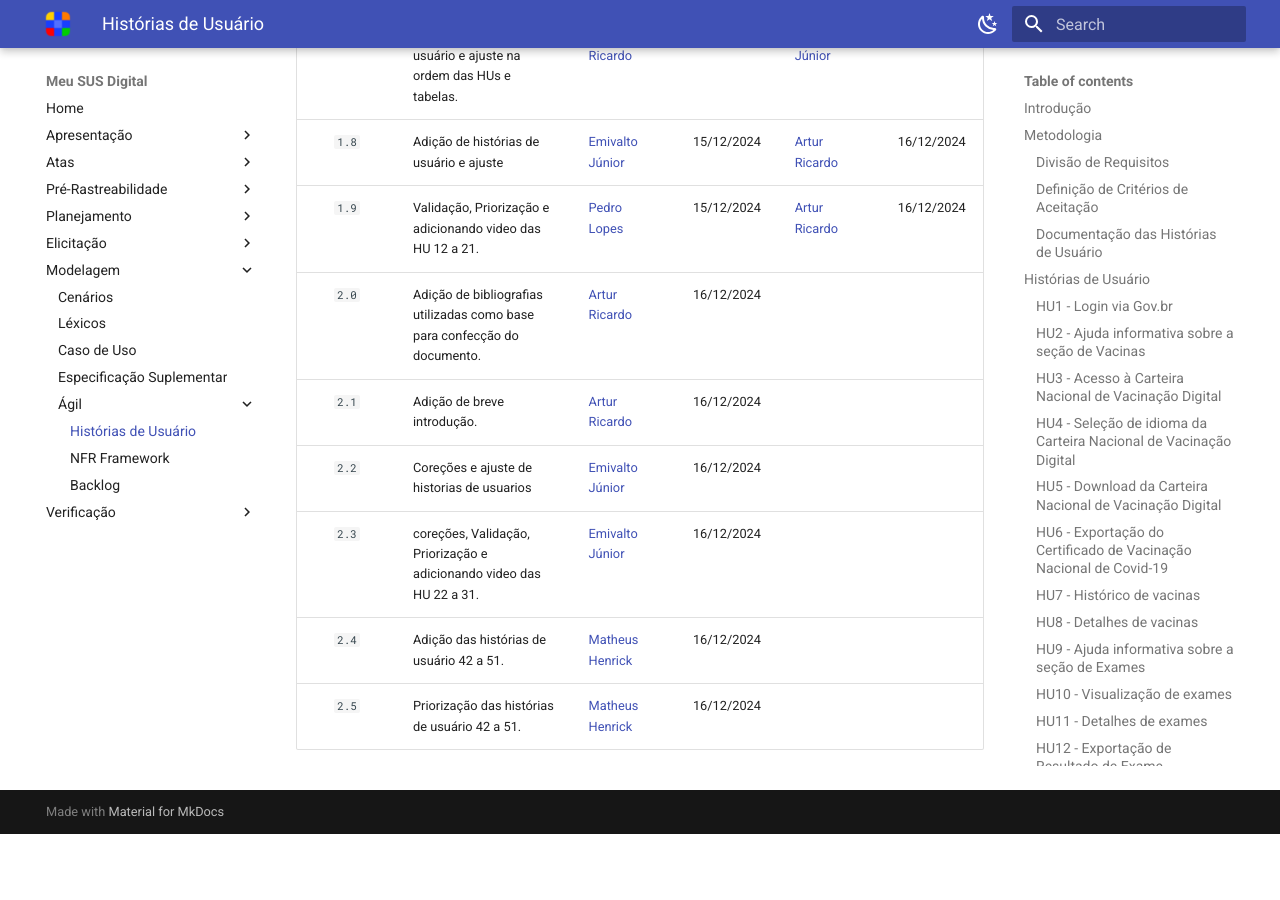
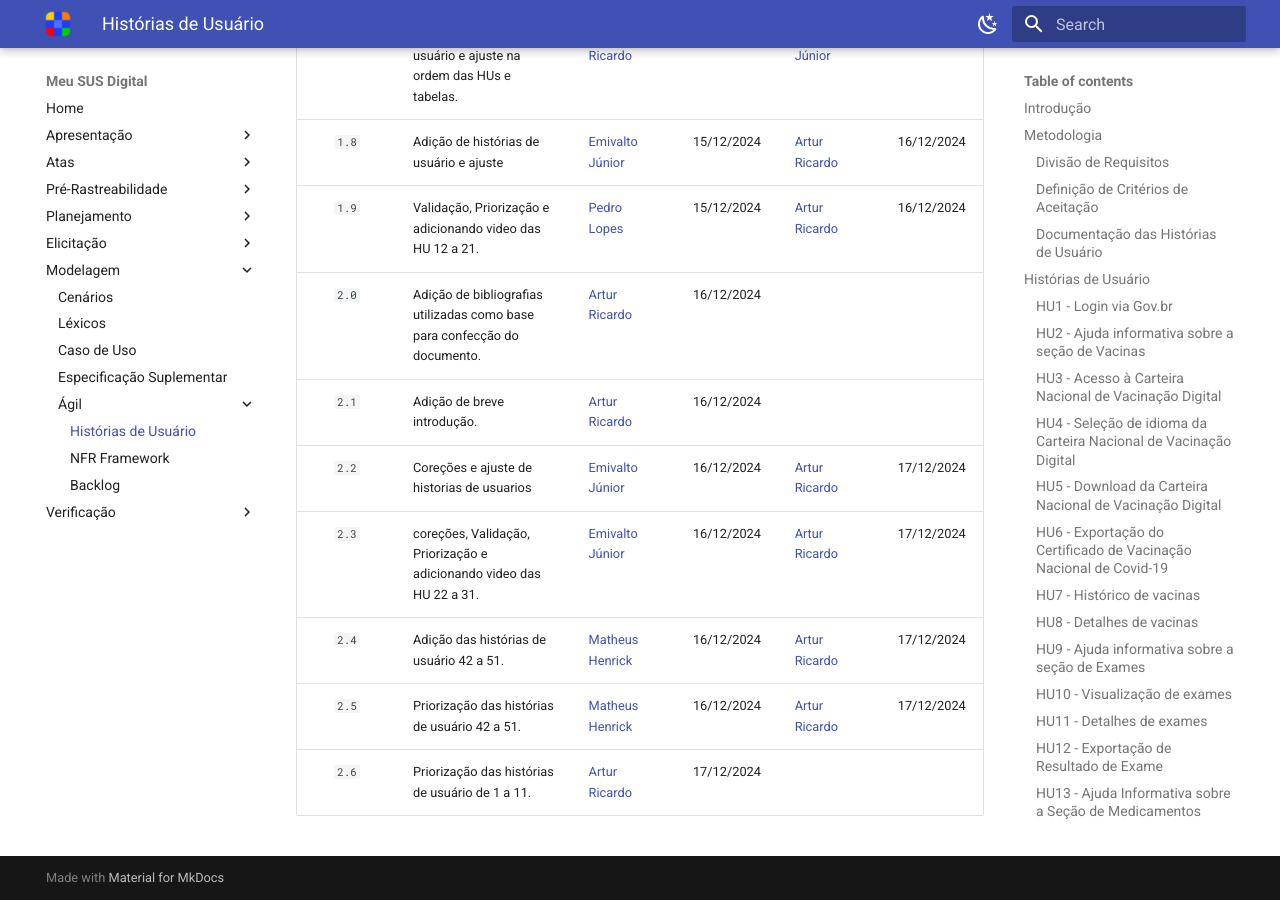
Before and after one commit to Requisitos-de-Software/2024.2-MeuSUSDigital, an MkDocs documentation site: the page built from docs/modelagem-agil/historias-de-usuario.md, in a window 1280 px wide and 900 px high, scrolled down 8740 px. Built offline with MkDocs 1.6.1 and Material for MkDocs 9.7.7, drawn with Linux system fonts in a browser that asks for light colours; before the commit the page ends 9574 px from its top, so only the background shows below that; some of the changed lines change nothing that is shown.

Commit message:
priorização das histórias  de usuário

```diff
--- a/docs/modelagem-agil/historias-de-usuario.md
+++ b/docs/modelagem-agil/historias-de-usuario.md
@@ -104,7 +104,7 @@
     | ------------------------- | ---------------- |
     | **Declaração**            | Eu, _como_ paciente, _desejo_ realizar login por meio de uma conta Gov.br _para_ acessar meus dados no aplicativo. |
     | **Critério de Aceitação** | _Dado que_ o paciente possui uma conta Gov.br, _quando_ acessar a página de login pelo aplicativo, _então_ será possível autenticar-se usando as credenciais Gov.br. |
-    | **Prioridade**            |  |
+    | **Prioridade**            | Muito Alta |
     | **Rastreabilidade**       | [RF1](../elicitacao/requisitos-elicitados.md#RF1) |
 
     <div align="center">
@@ -123,7 +123,7 @@
     | ------------------------- | ------------------------------- |
     | **Declaração**            | Eu, _como_ usuário, _desejo_ obter ajuda informativa sobre a seção de vacinas _para_ esclarecer minhas dúvidas. |
     | **Critério de Aceitação** | _Dado que_ o usuário esteja na seção de Vacinas, _quando_ clicar no botão de ajuda, _então_ será exibida uma página com informações relevantes e úteis sobre vacinas. |
-    | **Prioridade**            | Alta |
+    | **Prioridade**            | Baixa |
     | **Rastreabilidade**       | [RF2](../elicitacao/requisitos-elicitados.md#RF2) |
 
     <div align="center">
@@ -141,7 +141,7 @@
     | ------------------------- | ----------------------------------------------- |
     | **Declaração**            | Eu, _como_ usuário, _desejo_ acessar minha Carteira Nacional de Vacinação Digital _para_ visualizar minhas vacinas. |
     | **Critério de Aceitação** | _Dado que_ o usuário esteja autenticado, _quando_ acessar a seção de vacinação e clicar em "Acessar", _então_ será exibida sua Carteira Nacional de Vacinação Digital. |
-    | **Prioridade**            |  |
+    | **Prioridade**            | Alta |
     | **Rastreabilidade**       | [RF3](../elicitacao/requisitos-elicitados.md#RF3) |
 
     <div align="center">
@@ -159,7 +159,7 @@
     | ------------------------- | ----------------------------------------------------------- |
     | **Declaração**            | Eu, _como_ usuário, _desejo_ selecionar o idioma da minha Carteira Nacional de Vacinação Digital _para_ facilitar sua compreensão em outros países. |
     | **Critério de Aceitação** | _Dado que_ o usuário esteja na seção referente à Carteira Nacional de Vacinação Digital, _quando_ escolher o idioma desejado, _então_ o documento será exibido no idioma selecionado. |
-    | **Prioridade**            |  |
+    | **Prioridade**            | Baixa |
     | **Rastreabilidade**       | [RF4](../elicitacao/requisitos-elicitados.md#RF4) |
 
     <div align="center">
@@ -177,7 +177,7 @@
     | ------------------------- | -------------------------------------------------- |
     | **Declaração**            | Eu, _como_ usuário, _desejo_ realizar o download da minha Carteira Nacional de Vacinação Digital _para_ mantê-la armazenado no meu dispositivo celular. |
     | **Critério de Aceitação** | _Dado que_ o usuário esteja na seção referente à Carteira Nacional de Vacinação Digital, _quando_ clicar no botão de "Exportar documento", _então_ o documento será baixado no formato PDF. |
-    | **Prioridade**            |  |
+    | **Prioridade**            | Alta |
     | **Rastreabilidade**       | [RF5](../elicitacao/requisitos-elicitados.md#RF5) |
 
     <div align="center">
@@ -195,7 +195,7 @@
     | ------------------------- | ----------------------------------------------------------- |
     | **Declaração**            | Eu, _como_ usuário, _desejo_ exportar meu Certificado de Vacinação Nacional de Covid-19 _para_ mantê-lo armazenado no meu dispositivo celular. |
     | **Critério de Aceitação** | _Dado que_ o usuário esteja na seção de Certificado de Vacinação Nacional de Covid-19, _quando_ clicar no botão de exportação, _então_ o certificado será exportado no formato escolhido. |
-    | **Prioridade**            | Alta |
+    | **Prioridade**            | Média |
     | **Rastreabilidade**       | [RF75](../elicitacao/requisitos-elicitados.md#RF75) |
 
     <div align="center">
@@ -213,7 +213,7 @@
     | ------------------------- | -------------------- |
     | **Declaração**            | Eu, _como_ usuário, _desejo_ acessar meu histórico de vacinas _para_ verificar quais já tomei. |
     | **Critério de Aceitação** | _Dado que_ o usuário esteja autenticado, _quando_ acessar a seção de Histórico de vacinas, _então_ será exibida a lista de vacinas recebidas. |
-    | **Prioridade**            |  |
+    | **Prioridade**            | Média |
     | **Rastreabilidade**       | [RF6](../elicitacao/requisitos-elicitados.md#RF6) |
 
     <div align="center">
@@ -231,7 +231,7 @@
     | ------------------------- | ------------------- |
     | **Declaração**            | Eu, _como_ usuário, _desejo_ acessar os detalhes de cada vacina que tomei _para_ entender mais sobre elas. |
     | **Critério de Aceitação** | _Dado que_ o usuário esteja na seção de Histórico de vacinas, _quando_ clicar em uma vacina específica, _então_ os detalhes dessa vacina serão exibidos. |
-    | **Prioridade**            |  |
+    | **Prioridade**            | Média |
     | **Rastreabilidade**       | [RF7](../elicitacao/requisitos-elicitados.md#RF7) |
 
     <div align="center">
@@ -249,7 +249,7 @@
     | ------------------------- | ----------------------------------------- |
     | **Declaração**            | Eu, _como_ usuário, _desejo_ obter ajuda informativa sobre a seção de Exames _para_ esclarecer dúvidas sobre meus exames. |
     | **Critério de Aceitação** | _Dado que_ o usuário esteja na seção de Exames, _quando_ clicar no botão de ajuda, _então_ será exibida uma página com informações relevantes e úteis sobre tal seção. |
-    | **Prioridade**            |  |
+    | **Prioridade**            | Baixa |
     | **Rastreabilidade**       | [RF8](../elicitacao/requisitos-elicitados.md#RF8) |
 
     <div align="center">
@@ -267,7 +267,7 @@
     | ------------------------- | ---------------------- |
     | **Declaração**            | Eu, _como_ usuário, _desejo_ visualizar meus exames laboratoriais realizados _para_ acompanhar os resultados. |
     | **Critério de Aceitação** | _Dado que_ o usuário esteja autenticado, _quando_ acessar a seção de Exames, _então_ será exibida a lista de exames realizados. |
-    | **Prioridade**            |  |
+    | **Prioridade**            | Média |
     | **Rastreabilidade**       | [RF9](../elicitacao/requisitos-elicitados.md#RF9) |
 
     <div align="center">
@@ -285,7 +285,7 @@
     | ------------------------- | ------------------ |
     | **Declaração**            | Eu, _como_ usuário, _desejo_ visualizar os detalhes de cada exame _para_ entender os resultados e informações associadas. |
     | **Critério de Aceitação** | _Dado que_ o usuário esteja na lista de exames, _quando_ clicar em um exame específico, _então_ os detalhes desse exame serão exibidos. |
-    | **Prioridade**            |  |
+    | **Prioridade**            | Baixa |
     | **Rastreabilidade**       | [RF10](../elicitacao/requisitos-elicitados.md#RF10)                                                      |
 
     <div align="center">
@@ -873,7 +873,8 @@
 | `1.9` | Validação, Priorização e adicionando video das HU 12 a 21. | [Pedro Lopes](https://github.com/pLopess) | 15/12/2024 | [Artur Ricardo](https://github.com/algorithmorphic) | 16/12/2024 |
 | `2.0` | Adição de bibliografias utilizadas como base para confecção do documento. | [Artur Ricardo](https://github.com/algorithmorphic) | 16/12/2024 |  |  |
 | `2.1` | Adição de breve introdução. | [Artur Ricardo](https://github.com/algorithmorphic) | 16/12/2024 |  |  |
-| `2.2` | Coreções e ajuste de historias de usuarios |  [Emivalto Júnior](https://github.com/EmivaltoJrr) | 16/12/2024 |  |  |
-| `2.3` | coreções, Validação, Priorização e adicionando video das HU 22 a 31. | [Emivalto Júnior](https://github.com/EmivaltoJrr) | 16/12/2024 |  |  |
-| `2.4` | Adição das histórias de usuário 42 a 51. | [Matheus Henrick](https://github.com/MatheusHenrickSantos) | 16/12/2024 |  |  |
-| `2.5` | Priorização das histórias de usuário 42 a 51. | [Matheus Henrick](https://github.com/MatheusHenrickSantos) | 16/12/2024 |  |  |
+| `2.2` | Coreções e ajuste de historias de usuarios |  [Emivalto Júnior](https://github.com/EmivaltoJrr) | 16/12/2024 | [Artur Ricardo](https://github.com/algorithmorphic) | 17/12/2024 |
+| `2.3` | coreções, Validação, Priorização e adicionando video das HU 22 a 31. | [Emivalto Júnior](https://github.com/EmivaltoJrr) | 16/12/2024 | [Artur Ricardo](https://github.com/algorithmorphic) | 17/12/2024 |
+| `2.4` | Adição das histórias de usuário 42 a 51. | [Matheus Henrick](https://github.com/MatheusHenrickSantos) | 16/12/2024 | [Artur Ricardo](https://github.com/algorithmorphic) | 17/12/2024 |
+| `2.5` | Priorização das histórias de usuário 42 a 51. | [Matheus Henrick](https://github.com/MatheusHenrickSantos) | 16/12/2024 | [Artur Ricardo](https://github.com/algorithmorphic) | 17/12/2024 |
+| `2.6` | Priorização das histórias de usuário de 1 a 11. | [Artur Ricardo](https://github.com/algorithmorphic) | 17/12/2024 |  |  |
```
